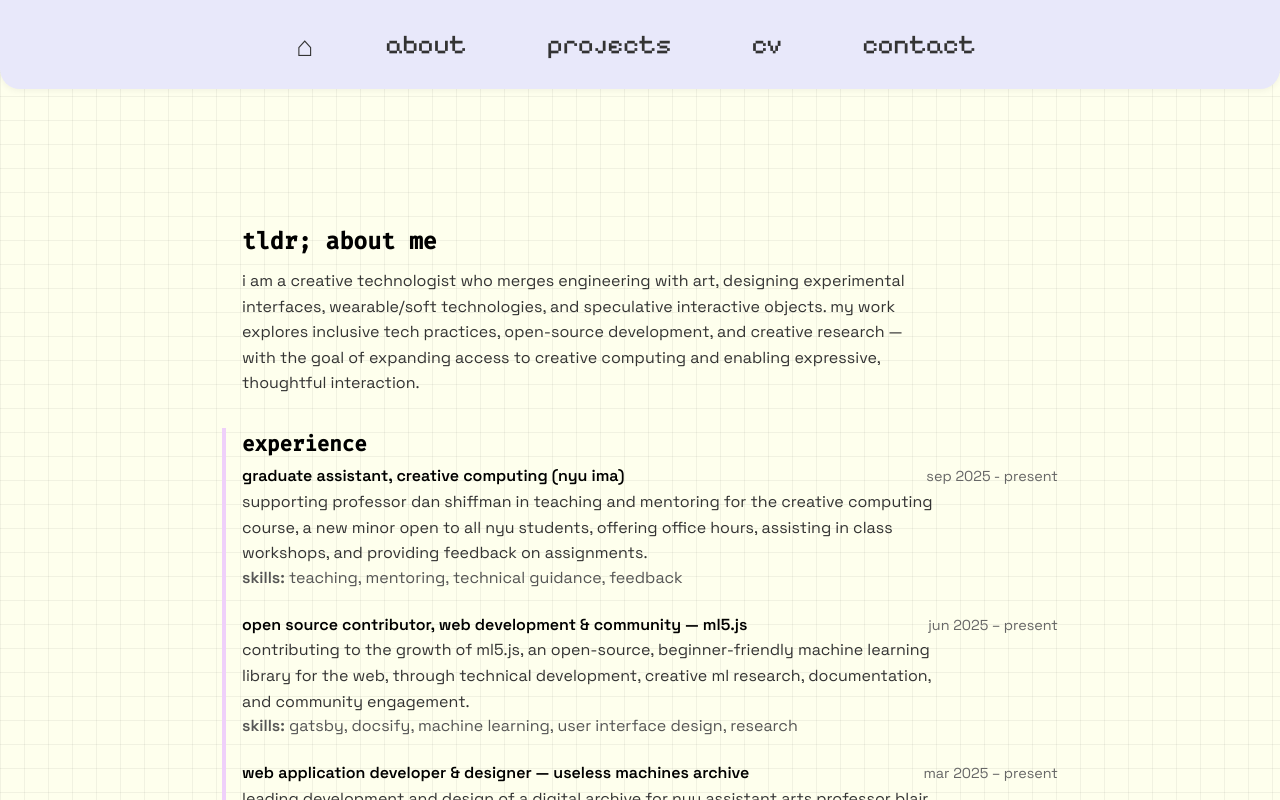
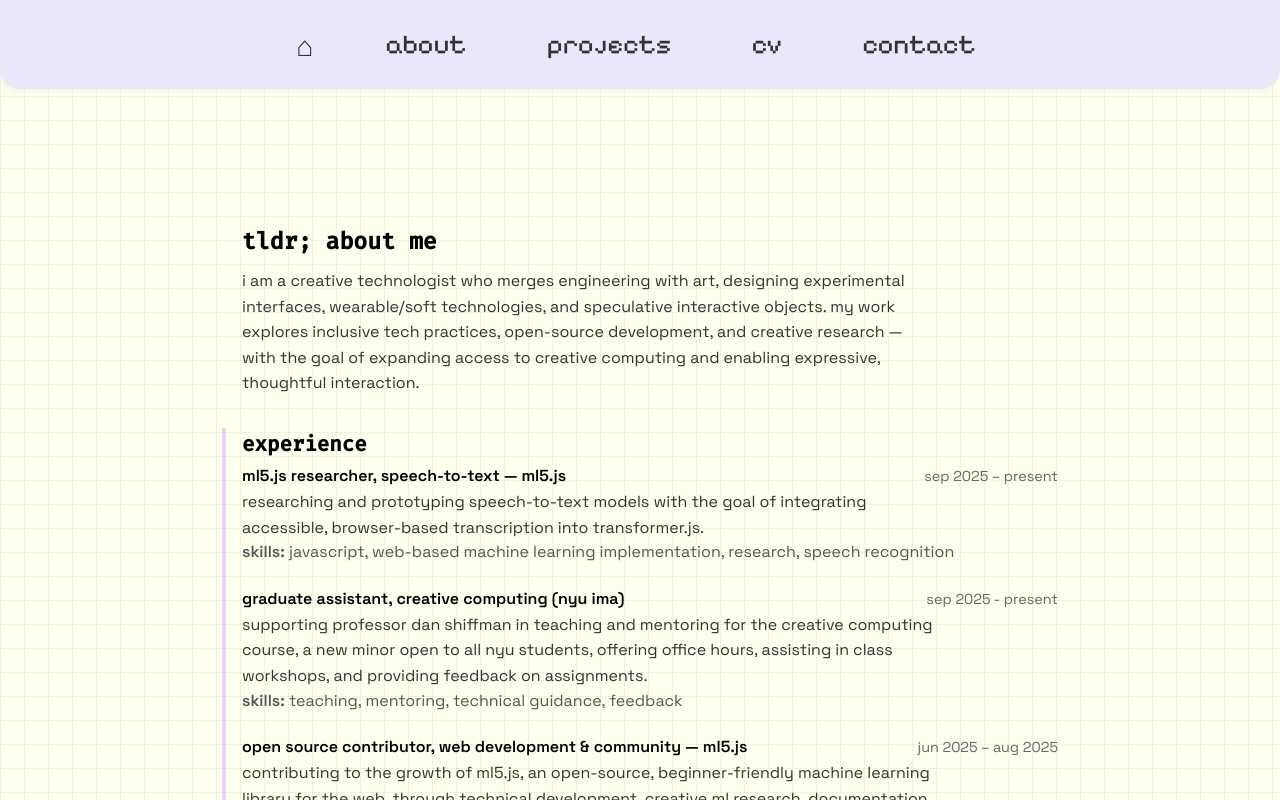
Before and after one commit to yafira/yafira.xyz, a Next.js app: page /cv in a window 1280 px wide. Built offline with nearby package versions, Linux system fonts and the light colour scheme.

Commit message:
updated cv

```diff
--- a/src/app/cv/page.js
+++ b/src/app/cv/page.js
@@ -27,6 +27,24 @@ export default function CVPage() {
 					<div className='cv-item'>
 						<div className='cv-meta'>
 							<div className='cv-title'>
+								ml5.js researcher, speech-to-text — ml5.js
+							</div>
+							<span className='cv-date'>sep 2025 – present</span>
+						</div>
+						<p className='cv-summary'>
+							researching and prototyping speech-to-text models with the goal of
+							integrating accessible, browser-based transcription into
+							transformer.js.
+						</p>
+						<p className='cv-skills'>
+							<span className='label'>skills:</span> javascript, web-based
+							machine learning implementation, research, speech recognition
+						</p>
+					</div>
+
+					<div className='cv-item'>
+						<div className='cv-meta'>
+							<div className='cv-title'>
 								graduate assistant, creative computing (nyu ima)
 							</div>
 							<span className='cv-date'>sep 2025 - present</span>
@@ -48,7 +66,7 @@ export default function CVPage() {
 							<div className='cv-title'>
 								open source contributor, web development & community — ml5.js
 							</div>
-							<span className='cv-date'>jun 2025 – present</span>
+							<span className='cv-date'>jun 2025 – aug 2025</span>
 						</div>
 						<p className='cv-summary'>
 							contributing to the growth of ml5.js, an open-source,
@@ -57,8 +75,8 @@ export default function CVPage() {
 							community engagement.
 						</p>
 						<p className='cv-skills'>
-							<span className='label'>skills:</span> gatsby, docsify, machine
-							learning, user interface design, research
+							<span className='label'>skills:</span> gatsby, docsify,
+							javascript, user interface design, research
 						</p>
 					</div>
 
```
